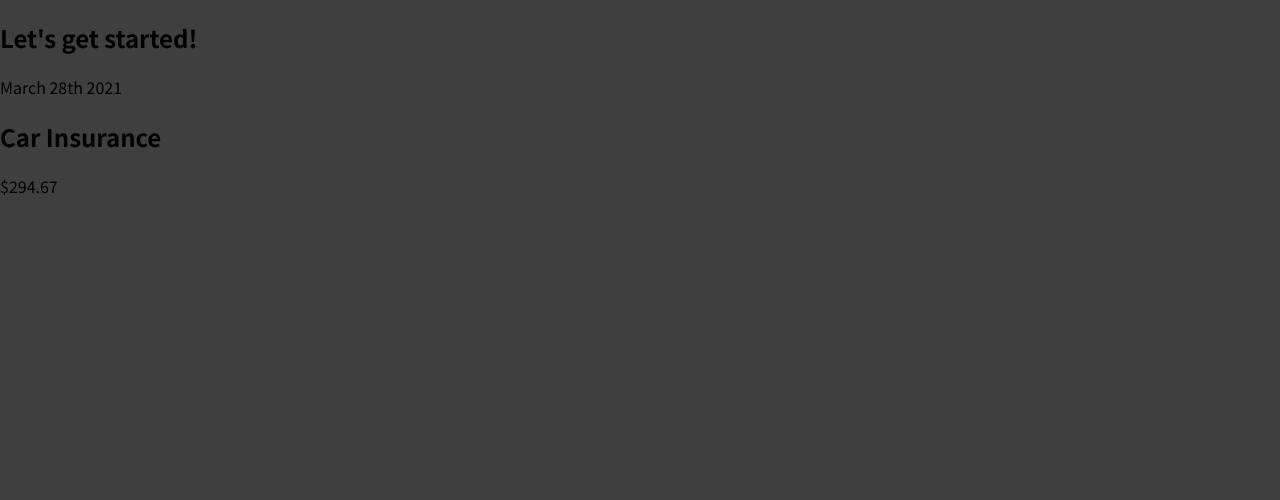
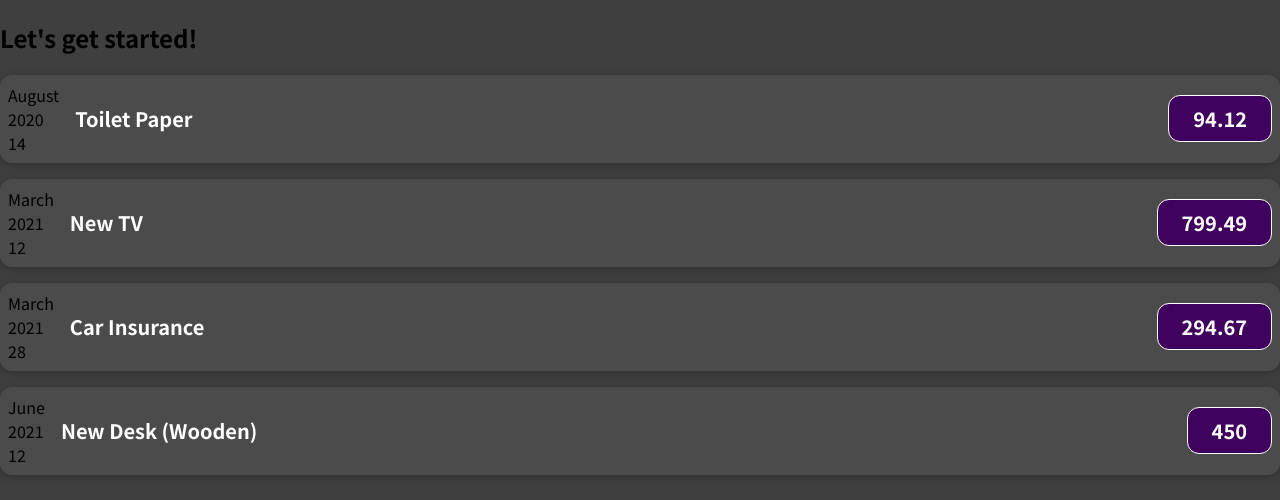
Before and after one commit to akashKumar06/expense-tracker, a JavaScript app: page / in a window 1280 px wide. Shown: the top 500 px of the page. Built offline with nearby package versions, Linux system fonts and the light colour scheme.

Commit message:
adding dome logic

```diff
--- a/src/App.js
+++ b/src/App.js
@@ -1,10 +1,56 @@
-import ExpenseItem from "./components/ExpenseItem";;
+import ExpenseItem from "./components/ExpenseItem";
 
 function App() {
+  const expenses = [
+    {
+      id: "e1",
+      title: "Toilet Paper",
+      amount: 94.12,
+      date: new Date(2020, 7, 14),
+    },
+    {
+      id: "e2",
+      title: "New TV",
+      amount: 799.49,
+      date: new Date(2021, 2, 12),
+    },
+    {
+      id: "e3",
+      title: "Car Insurance",
+      amount: 294.67,
+      date: new Date(2021, 2, 28),
+    },
+    {
+      id: "e4",
+      title: "New Desk (Wooden)",
+      amount: 450,
+      date: new Date(2021, 5, 12),
+    },
+  ];
+
   return (
     <div>
       <h2>Let's get started!</h2>
-        <ExpenseItem></ExpenseItem>
+      <ExpenseItem
+        title={expenses[0].title}
+        amount={expenses[0].amount}
+        date={expenses[0].date}
+      ></ExpenseItem>
+      <ExpenseItem
+        title={expenses[1].title}
+        amount={expenses[1].amount}
+        date={expenses[1].date}
+      ></ExpenseItem>
+      <ExpenseItem
+        title={expenses[2].title}
+        amount={expenses[2].amount}
+        date={expenses[2].date}
+      ></ExpenseItem>
+      <ExpenseItem
+        title={expenses[3].title}
+        amount={expenses[3].amount}
+        date={expenses[3].date}
+      ></ExpenseItem>
     </div>
   );
 }
--- /dev/null
+++ b/src/components/ExpenseDate.js
@@ -0,0 +1,14 @@
+function ExpenseDate(props) {
+  const month = props.date.toLocaleString("en-US", { month: "long" });
+  const day = props.date.toLocaleString("en-US", { day: "2-digit" });
+  const year = props.date.getFullYear();
+  return (
+    <div>
+      <div>{month}</div>
+      <div>{year}</div>
+      <div>{day}</div>
+    </div>
+  );
+}
+
+export default ExpenseDate;
--- a/src/components/ExpenseItem.css
+++ b/src/components/ExpenseItem.css
@@ -0,0 +1,56 @@
+.expense-item {
+    display: flex;
+    justify-content: space-between;
+    align-items: center;
+    box-shadow: 0 2px 8px rgba(0, 0, 0, 0.25);
+    padding: 0.5rem;
+    margin: 1rem 0;
+    border-radius: 12px;
+    background-color: #4b4b4b;
+  }
+
+  .expense-item__description {
+    display: flex;
+    flex-direction: column;
+    gap: 1rem;
+    align-items: flex-end;
+    flex-flow: column-reverse;
+    justify-content: flex-start;
+    flex: 1;
+  }
+
+  .expense-item h2 {
+    color: #3a3a3a;
+    font-size: 1rem;
+    flex: 1;
+    margin: 0 1rem;
+    color: white;
+  }
+
+  .expense-item__price {
+    font-size: 1rem;
+    font-weight: bold;
+    color: white;
+    background-color: #40005d;
+    border: 1px solid white;
+    padding: 0.5rem;
+    border-radius: 12px;
+  }
+
+  @media (min-width: 580px) {
+    .expense-item__description {
+      flex-direction: row;
+      align-items: center;
+      justify-content: flex-start;
+      flex: 1;
+    }
+
+    .expense-item__description h2 {
+      font-size: 1.25rem;
+    }
+
+    .expense-item__price {
+      font-size: 1.25rem;
+      padding: 0.5rem 1.5rem;
+    }
+  }
--- a/src/components/ExpenseItem.js
+++ b/src/components/ExpenseItem.js
@@ -1,12 +1,13 @@
-import './ExpenseItem.css';
-
-function ExpenseItem() {
+import "./ExpenseItem.css";
+import './ExpenseDate';
+import ExpenseDate from "./ExpenseDate";
+function ExpenseItem(props) {
   return (
-    <div>
-      <div>March 28th 2021</div>
-      <div>
-        <h2>Car Insurance</h2>
-        <div>$294.67</div>
+    <div className="expense-item">
+      <ExpenseDate date={props.date}/>
+      <div className="expense-item__description">
+        <h2>{props.title}</h2>
+        <div className="expense-item__price">{props.amount}</div>
       </div>
     </div>
   );
```
Lines whose indentation alone changed are shown as unchanged.
